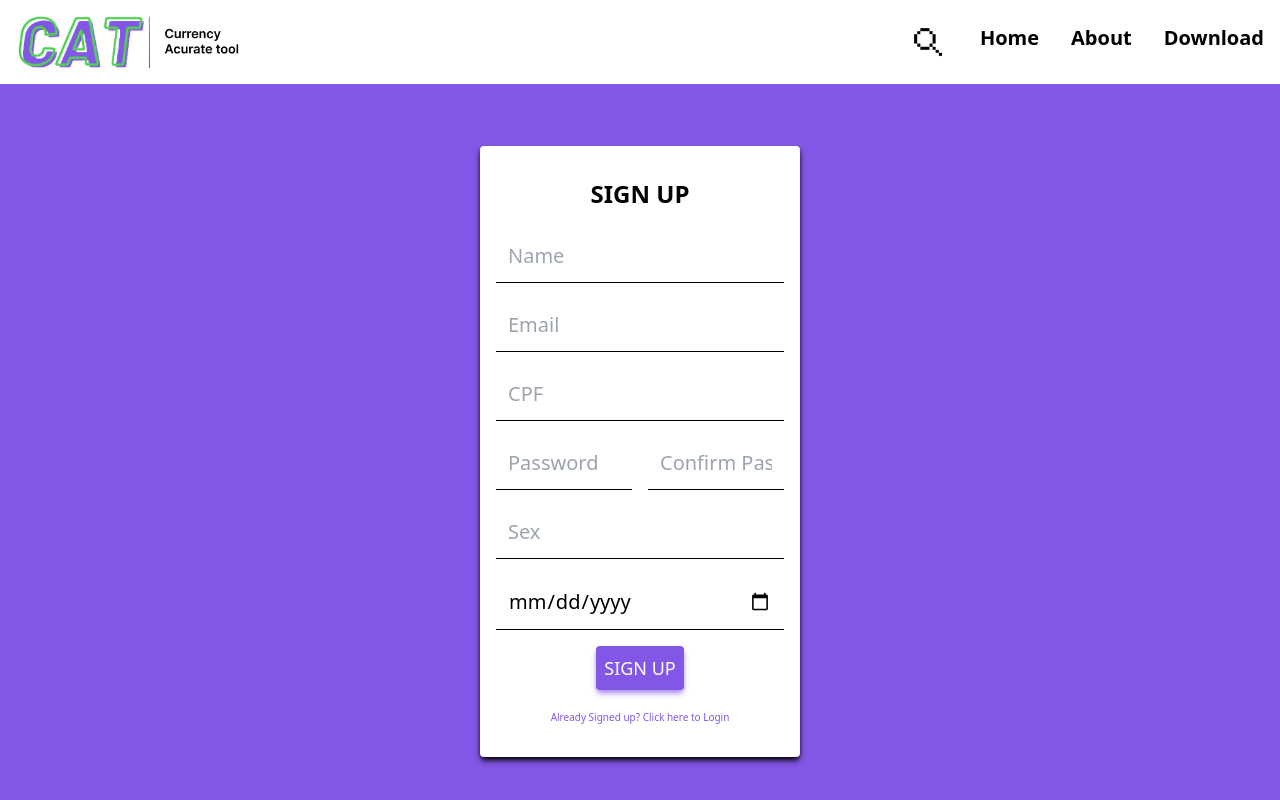
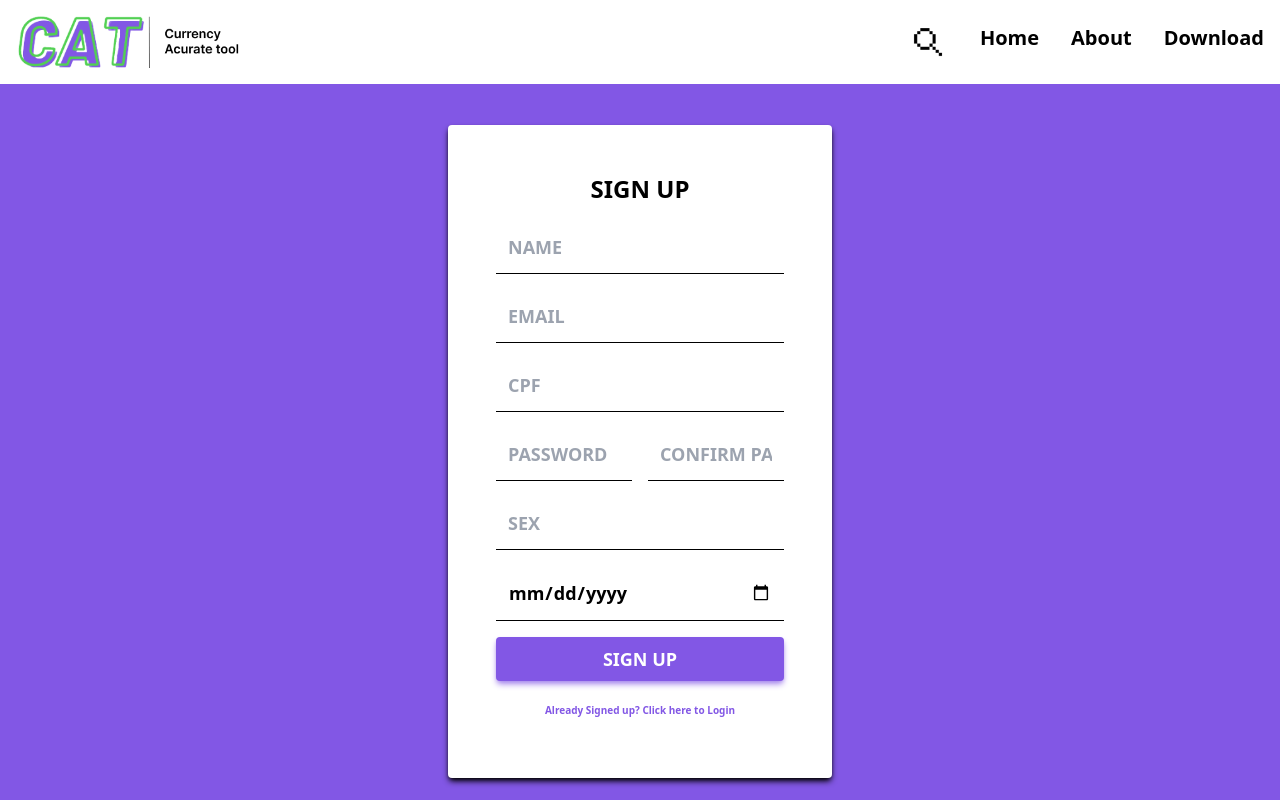
Before and after one commit to iguoliveira/cat-digital-bank, a React (Vite) app in the folder frontend/: page /signup in a window 1280 px wide. Built offline with nearby package versions, Linux system fonts and the light colour scheme.

Commit message:
👌 IMPROVE: Added card pattern to forms

```diff
--- /dev/null
+++ b/frontend/src/components/FormCard.jsx
@@ -0,0 +1,9 @@
+export const FormCard = ({ title, children, btnChildren }) => {
+  return (
+    <div className="bg-white text-3xl md:text-4xl font-bold flex-wrap p-12 w-96 space-y-4 rounded defaultShadow">
+      <div className="uppercase text-2xl">{title}</div>
+      <div className="space-y-2">{children}</div>
+      {btnChildren}
+    </div>
+  );
+};
--- a/frontend/src/components/homepage/Download.jsx
+++ b/frontend/src/components/homepage/Download.jsx
@@ -1,24 +1,22 @@
 import { useState } from "react";
 import Pointer from "/pointer-download.png";
 import { Link } from "react-router-dom";
+import { FormCard } from "../FormCard";
 import { InputText } from "../input/InputText";
 
 export const Download = () => {
-  const [name, setName] = useState("");
+  const [cpf, setCpf] = useState("");
   const [email, setEmail] = useState("");
 
   return (
     <div className="flex flex-col items-start">
-      <div className="bg-white text-3xl md:text-4xl font-bold flex-wrap p-8 w-96 space-y-5 rounded defaultShadow">
-        <div className="uppercase text-3xl">
-          Come for the realm of benefits!
-        </div>
-        <div>
+      <FormCard title="Come for the realm of benefits!">
         <InputText
           type="text"
-            placeholder="Name"
-            value={name}
-            onchange={(evt) => setName(evt.target.value)}
+          placeholder="Cpf"
+          value={cpf}
+          onchange={(evt) => setCpf(evt.target.value)}
+          maxlength="11"
         />
         <InputText
           type="email"
@@ -26,15 +24,14 @@ export const Download = () => {
           value={email}
           onchange={(evt) => setEmail(evt.target.value)}
         />
-        </div>
         <Link
           to="signup"
           className="bg-mainBrandColor-1000 hover:bg-mainBrandColor-500 w-full md:w-48 text-white flex justify-center text-2xl uppercase md:text-4xl py-3 font-bold shadow-md shadow-black"
         >
           Sign Up
         </Link>
-      </div>
-      <div className="relative bottom-16 md:bottom-8 left-64 md:left-36">
+      </FormCard>
+      <div className="relative bottom-20 md:bottom-8 left-64 md:left-36">
         <img className="w-20 md:w-28" src={Pointer} />
       </div>
     </div>
--- a/frontend/src/components/input/Button.jsx
+++ b/frontend/src/components/input/Button.jsx
@@ -1,5 +1,5 @@
 export const Button = ({ onclick, children }) => {
     return(
-        <button className="bg-mainBrandColor-1000 p-2 text-white rounded shadow-mainBrandColor-500 shadow-md active:shadow-black active:shadow-inner uppercase text-lg" onClick={onclick}>{children}</button>
+        <button className="bg-mainBrandColor-1000 p-2 text-white rounded shadow-mainBrandColor-500 shadow-md active:shadow-black active:shadow-inner uppercase text-lg w-full" onClick={onclick}>{children}</button>
     )
 }
--- a/frontend/src/components/input/InputText.jsx
+++ b/frontend/src/components/input/InputText.jsx
@@ -9,7 +9,7 @@ export const InputText = ({
     <input
       type={type}
       placeholder={placeholder}
-      className="border-black border-b w-full p-3 focus:border-l-2 focus:border-mainBrandColor-1000 focus:outline-none text-xl"
+      className="border-black border-b w-full p-3 focus:border-l-2 focus:border-mainBrandColor-1000 focus:outline-none text-lg placeholder:uppercase"
       value={value}
       onChange={onchange}
       maxLength={maxlength}
--- a/frontend/src/routes/Login.jsx
+++ b/frontend/src/routes/Login.jsx
@@ -6,6 +6,7 @@ import { Notify } from "notiflix";
 import { InputText } from "../components/input/InputText";
 import { Navbar } from "../components/navbar/Navbar";
 import { Button } from "../components/input/Button";
+import { FormCard } from "../components/FormCard";
 
 export const Login = () => {
   const [cpf, setCpf] = useState("");
@@ -29,9 +30,8 @@ export const Login = () => {
   return (
     <div className="h-screen bg-mainBrandColor-1000 overflow-hidden">
       <Navbar />
-      <div className="h-[92%] flex flex-col justify-center items-center">
-        <div className="bg-white w-80 p-8 flex flex-col justify-center items-center rounded shadow-black shadow-md space-y-5">
-          <div className="font-bold uppercase text-2xl">Login</div>
+      <div className="h-[92%] flex flex-col justify-center items-center text-center">
+        <FormCard title="LOGIN">
           <form
             className="flex flex-col items-center space-y-4 w-72"
             onSubmit={SignupUser}
@@ -53,11 +53,11 @@ export const Login = () => {
           </form>
           <Link
             to="/signup"
-            className="text-sm text-mainBrandColor-1000 hover:text-mainBrandColor-500"
+            className="text-[10px] text-mainBrandColor-1000 hover:text-mainBrandColor-500"
           >
-            Doesn't have an account? Click here and Sign Up
+            Doesn't have an account? Click here to Sign Up
           </Link>
-        </div>
+        </FormCard>
       </div>
     </div>
   );
--- a/frontend/src/routes/Signup.jsx
+++ b/frontend/src/routes/Signup.jsx
@@ -6,6 +6,7 @@ import { Notify } from "notiflix";
 import { InputText } from "../components/input/InputText";
 import { Navbar } from "../components/navbar/Navbar";
 import { Button } from "../components/input/Button";
+import { FormCard } from "../components/FormCard";
 
 export const Signup = () => {
   const [name, setName] = useState("");
@@ -48,9 +49,8 @@ export const Signup = () => {
   return (
     <div className="h-screen bg-mainBrandColor-1000 overflow-hidden">
       <Navbar />
-      <div className="h-[92%] flex flex-col justify-center items-center">
-        <div className="bg-white w-80 p-8 flex flex-col justify-center items-center rounded shadow-black shadow-md space-y-5">
-          <div className="font-bold uppercase text-2xl">Sign Up</div>
+      <div className="h-[92%] flex flex-col justify-center items-center text-center">
+        <FormCard title="SIGN UP">
           <form
             className="flex flex-col items-center space-y-4 w-72"
             onSubmit={SignupUser}
@@ -101,8 +101,13 @@ export const Signup = () => {
             />
             <Button onclick={() => SubmitEvent}>Sign up</Button>
           </form>
-          <Link to="/login" className="text-[10px] text-mainBrandColor-1000 hover:text-mainBrandColor-500">Already Signed up? Click here to Login</Link>
-        </div>
+          <Link
+            to="/login"
+            className="text-[10px] text-mainBrandColor-1000 hover:text-mainBrandColor-500"
+          >
+            Already Signed up? Click here to Login
+          </Link>
+        </FormCard>
       </div>
     </div>
   );
```
Also changed, not shown: 1 other file (tests, documents, lock files or other folders). Lines whose indentation alone changed are shown as unchanged.
